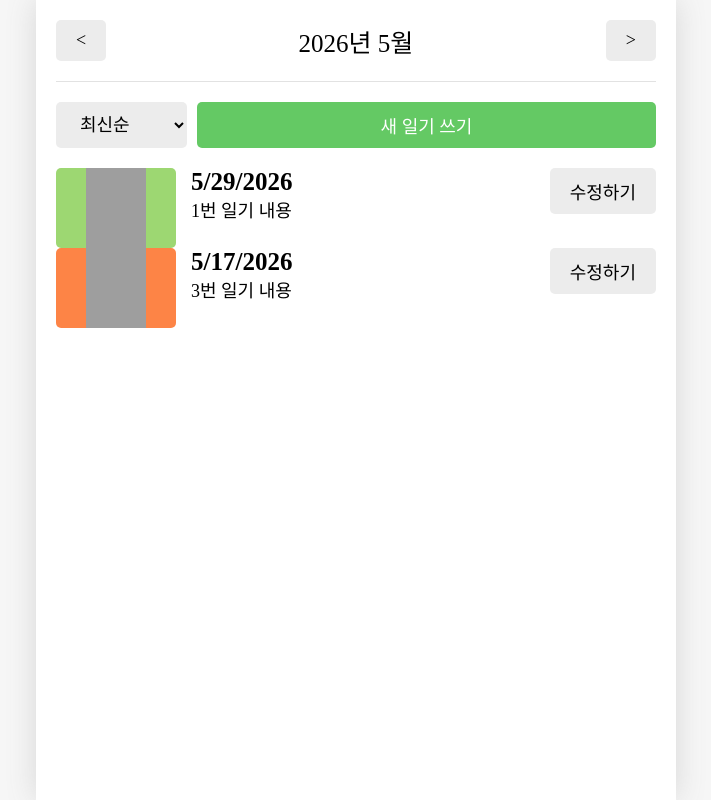
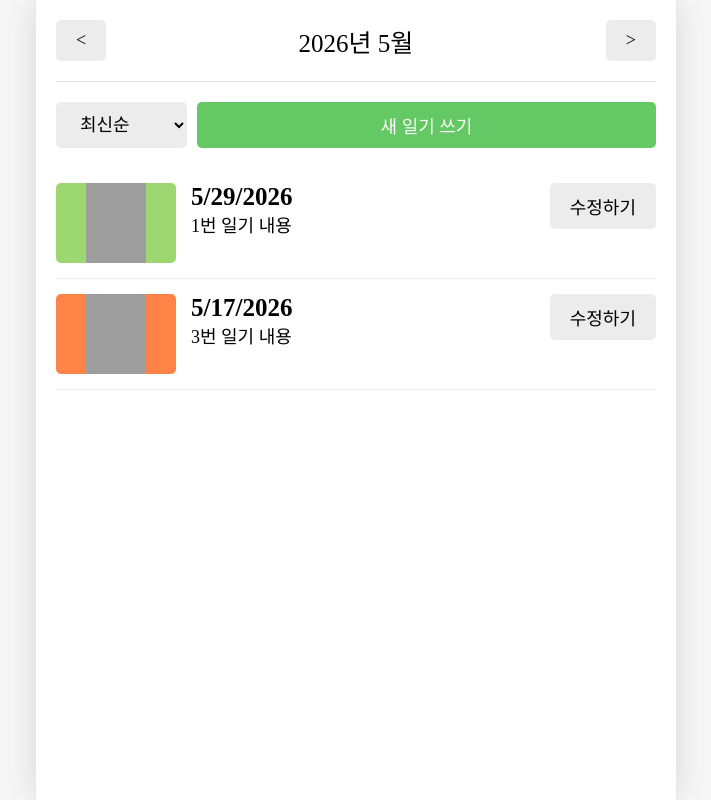
Before and after one commit to iykyk0325/emotion-diary, a React (Vite) app: page / in a window 1280 px wide. Shown: the whole page, without its empty margins (284-995 px from the left). Built offline with nearby package versions, Linux system fonts and the light colour scheme; grey boxes are pictures that could not be loaded; a web font is replaced by a local one.

Commit message:
style: DiaryItem 컴포넌트 css 수정

```diff
--- a/src/components/DiaryItem.css
+++ b/src/components/DiaryItem.css
@@ -2,6 +2,9 @@
   display: flex;
   gap: 15px;
   justify-content: space-between;
+
+  padding: 15px 0px;
+  border-bottom: 1px solid rgb(236, 236, 236);
 }
 
 .DiaryItem .img_section {
```
